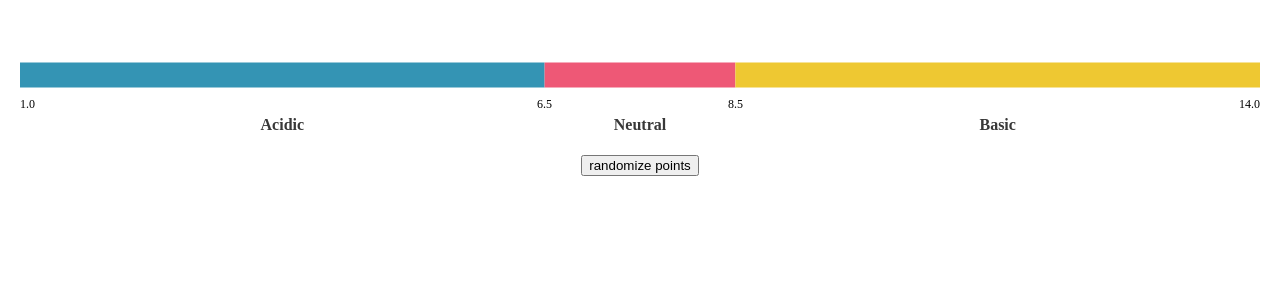
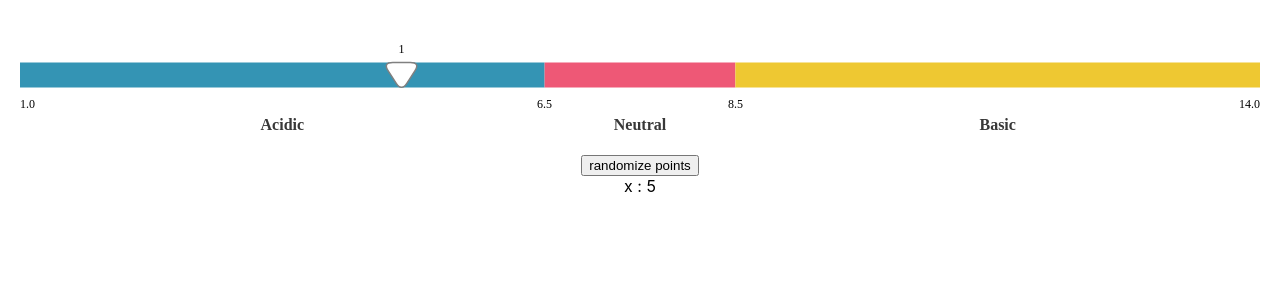
Before and after one commit to daee-kang/bulletgraph, a React (Create React App) app: page / in a window 1280 px wide. Shown: the top 300 px of the page. Built offline with nearby package versions, Linux system fonts and the light colour scheme.

Commit message:
hovering works, lets gooooo

```diff
--- a/src/App.js
+++ b/src/App.js
@@ -4,7 +4,7 @@
 
 function App() {
   const [points, setPoints] = useState([
-    //{ name: 'x', x: 0.2 }
+    { name: 'x', x: 5 }
   ]);
 
   const [ranges, setRanges] = useState(
--- a/src/BulletGraph.js
+++ b/src/BulletGraph.js
@@ -1,4 +1,4 @@
-import React, { useEffect, useRef } from 'react';
+import React, { useEffect, useRef, useState } from 'react';
 import './BulletGraph.css';
 
 const BulletGraph = (props) => {
@@ -22,6 +22,8 @@
     let TEXT_Y = 0; //this const is set in useEffect
     const BAR_PADDING = barPadding;
     const PADDING = 0.10; //padding is percentage of range and only used for infinite graphs
+
+    let hoveredPoint = null;
 
     /*
     ranges can be of different types
@@ -269,23 +271,33 @@
         return ((x - start) / totalRange) * totalWidth + BAR_PADDING;
     };
 
-    const drawPoint = (ctx, startx, starty) => {
+    const drawPoint = (ctx, startx, starty, isHover) => {
         ctx.fillStyle = "white";
-        ctx.strokeStyle = "grey";
+        ctx.strokeStyle = isHover ? "black" : "grey";
         ctx.lineWidth = 1.5;
         const borderRadius = 10;
+        const scale = isHover ? 1.1 : 1;
         let points = [
             [startx, starty + 4],
-            [startx + GRAPH_HEIGHT * 0.75, starty - GRAPH_HEIGHT],
-            [startx - GRAPH_HEIGHT * 0.75, starty - GRAPH_HEIGHT]
+            [startx + GRAPH_HEIGHT * 0.75 * scale, starty - GRAPH_HEIGHT * scale],
+            [startx - GRAPH_HEIGHT * 0.75 * scale, starty - GRAPH_HEIGHT * scale]
         ];
-        drawPolygon(ctx, points, borderRadius);
-        ctx.fill();
-        ctx.stroke();
+        let point = new Path2D();
+        drawPolygon(point, points, borderRadius);
 
-        //reset
-        ctx.lineWidth = 1;
+        ctx.fill(point);
+        ctx.stroke(point);
+
+        return point;
     };
+
+    const drawTooltip = (ctx, point) => {
+        let x = getWorldX(point.value);
+        let y = GRAPH_HEIGHT + GRAPH_Y;
+
+
+    };
+
     //https://stackoverflow.com/questions/1255512/how-to-draw-a-rounded-rectangle-using-html-canvas
     const drawPolygon = (ctx, pts, radius) => {
         const getRoundedPoints = (pts, radius) => {
@@ -321,7 +333,7 @@
             pts = getRoundedPoints(pts, radius);
         }
         var i, pt, len = pts.length;
-        ctx.beginPath();
+        //ctx.beginPath();
         for (i = 0; i < len; i++) {
             pt = pts[i];
             if (i === 0) {
@@ -351,12 +363,13 @@
         ctx.fillText(text, x, y);
     };
 
-    const drawNumber = (ctx, count, xAxis, yAxis) => {
+    const drawNumber = (ctx, count, xAxis, yAxis, isHovered) => {
         ctx.fillStyle = 'black';
         ctx.textAlign = 'center';
-        ctx.font = 'serif'
-        ctx.fillText(count, xAxis, yAxis - 30)
-    }
+        ctx.font = 'serif';
+        const padding = isHovered ? 15 : 10;
+        ctx.fillText(count, xAxis, yAxis - GRAPH_HEIGHT - padding);
+    };
 
     const drawLabel = (ctx, label, left, right) => {
         if (right === undefined) {
@@ -381,6 +394,11 @@
 
     //DRAW
     const draw = ctx => {
+        console.log('drawing');
+        //clear the canvas on redraw
+        ctx.clearRect(0, 0, canvasRef.current.width, canvasRef.current.height);
+        canvasRef.current.onmousemove = null;
+
         //DRAW THE RANGES or RANGE
         if (ranges === undefined || ranges.length <= 1) { //should we even customize ranges if theres only one
             drawRange(ctx);
@@ -388,12 +406,49 @@
             drawRanges(ctx);
         }
 
+        let drawnPoints = [];
+
         //DRAW THE POINTS
         for (let i = 0; i < points.length; i++) {
-            drawPoint(ctx, getWorldX(points[i].x), GRAPH_HEIGHT + GRAPH_Y);
+            let point = drawPoint(ctx, getWorldX(points[i].x), GRAPH_HEIGHT + GRAPH_Y);
+            drawnPoints.push({
+                path: point,
+                name: points[i].name,
+                value: points[i].x,
+                index: i
+            });
             //draw labels eventually
-            drawNumber(ctx, i + 1, getWorldX(points[i].x), GRAPH_HEIGHT + GRAPH_Y)
+            drawNumber(ctx, i + 1, getWorldX(points[i].x), GRAPH_HEIGHT + GRAPH_Y, hoveredPoint === i);
         }
+
+        //we reverse the array so we priority is given to the later points when hovering
+        drawnPoints.reverse();
+
+        canvasRef.current.onmousemove = function (e) {
+            let x = e.clientX;
+            let y = e.clientY;
+
+            for (let point of drawnPoints) {
+                if (ctx.isPointInPath(point.path, x, y)) {
+                    if (hoveredPoint !== point.index) {
+                        hoveredPoint = point.index;
+                        //draw to remove previous hovered point in case there was one
+                        draw(ctx);
+                        //draw our hovered point, this is a cheap trick, just draw on top of all the other points
+                        drawPoint(ctx, getWorldX(point.value), GRAPH_HEIGHT + GRAPH_Y, true);
+
+                        drawTooltip(ctx, point);
+                    }
+                    return;
+                }
+            }
+
+            if (hoveredPoint !== null) {
+                hoveredPoint = null;
+                //draw to reset drawn hovered point
+                draw(ctx);
+            }
+        };
 
 
     };
@@ -425,9 +480,6 @@
         };
         window.addEventListener('resize', updateSize);
 
-        //clear the canvas on redraw
-        context.clearRect(0, 0, canvas.width, canvas.height);
-
         draw(context);
         return () => window.removeEventListener('resize', updateSize);
     }, [points, props]);
```
